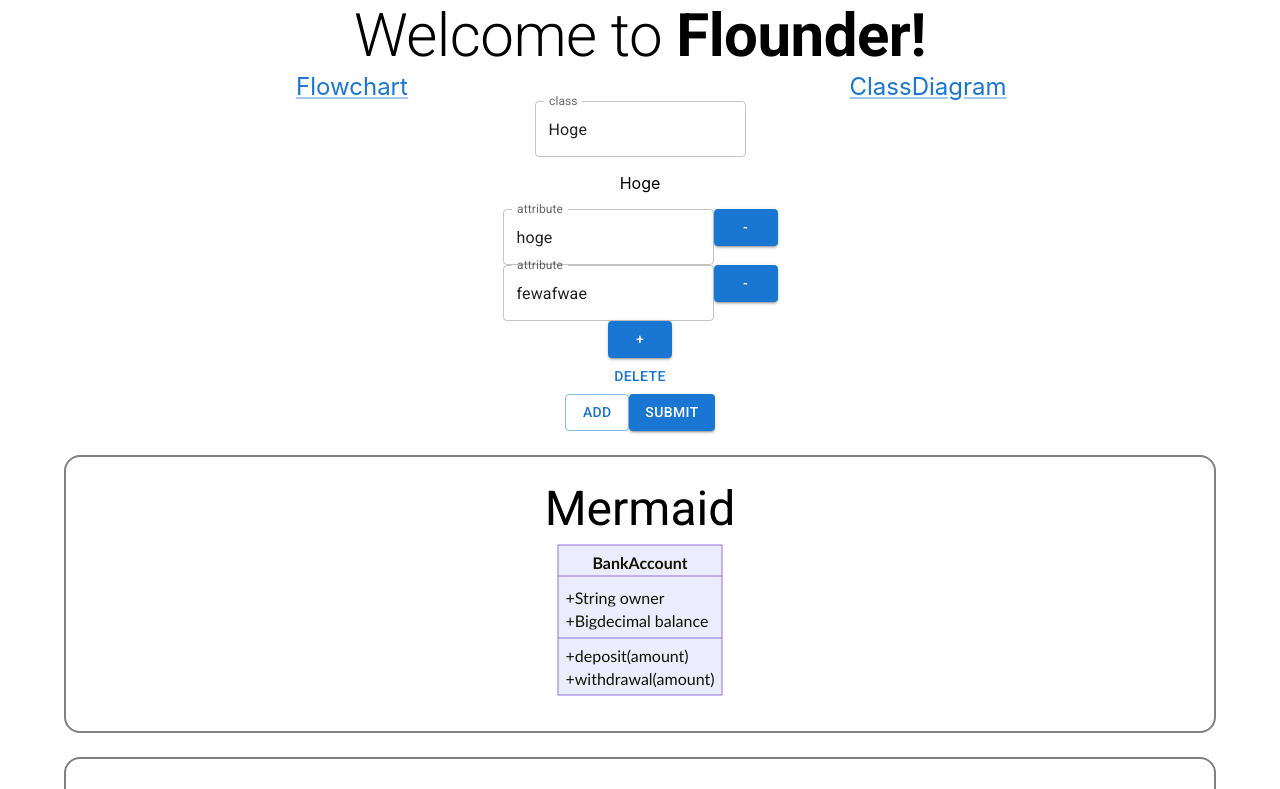
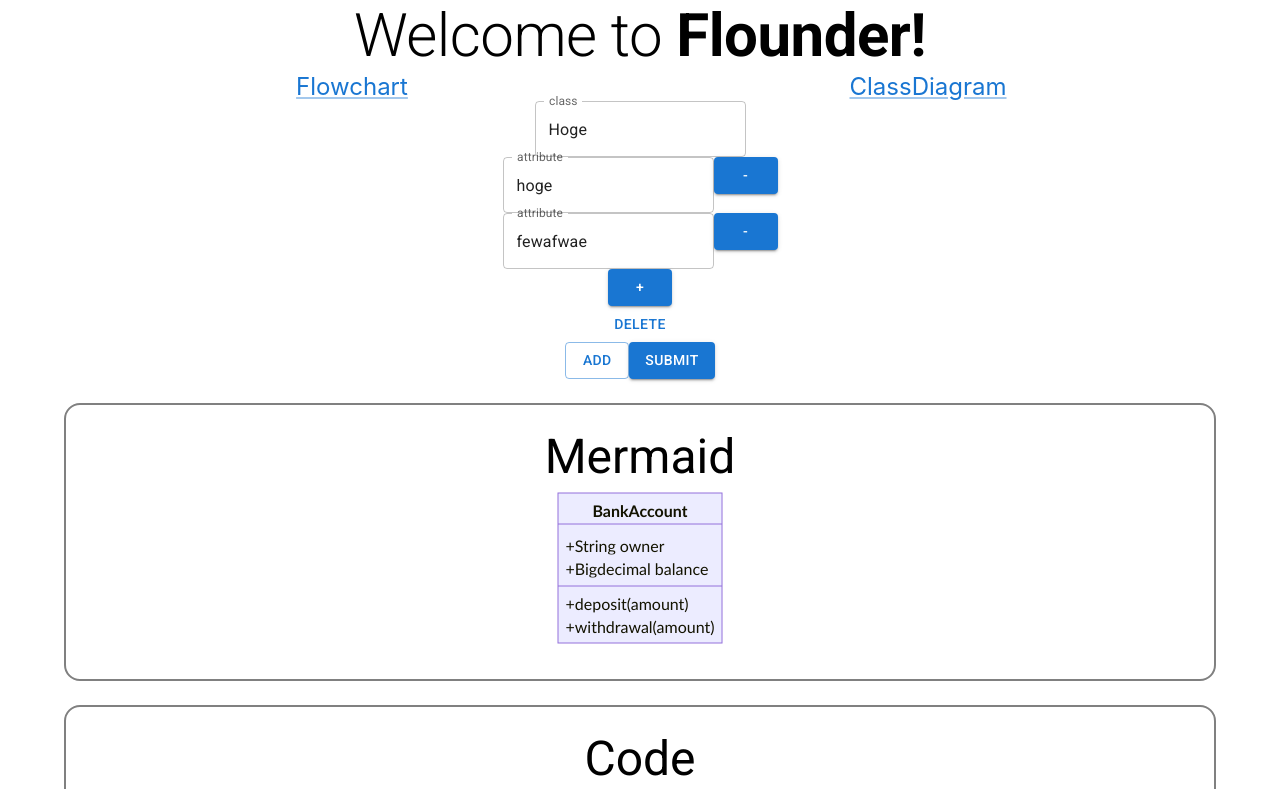
Before and after one commit to Watakumi/Flounder, a React (Vite) app: page /class in a window 1280 px wide. Shown: the top 789 px of the page. Built offline with nearby package versions, Linux system fonts and the light colour scheme.

Commit message:
Move Attributes to components

```diff
--- /dev/null
+++ b/src/components/ClassDiagram/components.tsx
@@ -0,0 +1,47 @@
+import { Button, TextField } from '@mui/material';
+import { Control, Controller, useFieldArray } from 'react-hook-form';
+import { FormValues } from './types';
+
+export const Attributes = ({
+  control,
+  index,
+}: {
+  control: Control<FormValues, Object>;
+  index: number;
+}) => {
+  const { fields, append, remove } = useFieldArray({
+    control,
+    name: `class.${index}.attributes`,
+  });
+
+  return (
+    <div>
+      {fields.map((field, fieldIndex) => {
+        return (
+          <div key={fieldIndex}>
+            <Controller
+              name={`class.${index}.attributes.${fieldIndex}.name`}
+              control={control}
+              defaultValue={field.name}
+              render={({ field }) => <TextField {...field} label="attribute" />}
+            />
+            <Button
+              type="button"
+              variant="contained"
+              onClick={() => remove(fieldIndex)}
+            >
+              -
+            </Button>
+          </div>
+        );
+      })}
+      <Button
+        type="submit"
+        variant="contained"
+        onClick={() => append({ name: 'hohoge' })}
+      >
+        +
+      </Button>
+    </div>
+  );
+};
--- a/src/components/ClassDiagram/index.tsx
+++ b/src/components/ClassDiagram/index.tsx
@@ -10,6 +10,8 @@ import {
   useForm,
   useWatch,
 } from 'react-hook-form';
+import { FormValues } from './types';
+import { Attributes } from './components';
 
 export const code = () => {
   return `
@@ -22,12 +24,6 @@ export const code = () => {
   `;
 };
 
-type FormValues = {
-  class: {
-    name: string;
-    attributes: { name: string }[];
-  }[];
-};
 export function ClassDiagram() {
   const mermaidElm = useRef<HTMLDivElement>(null);
   const outputs = code().split('\n');
@@ -135,48 +131,3 @@ const Display = ({
   });
   return <p>{data?.name}</p>;
 };
-
-const Attributes = ({
-  control,
-  index,
-}: {
-  control: Control<FormValues, Object>;
-  index: number;
-}) => {
-  const { fields, append, remove } = useFieldArray({
-    control,
-    name: `class.${index}.attributes`,
-  });
-
-  return (
-    <div>
-      <Display control={control} index={index} />
-      {fields.map((field, fieldIndex) => {
-        return (
-          <div key={fieldIndex}>
-            <Controller
-              name={`class.${index}.attributes.${fieldIndex}.name`}
-              control={control}
-              defaultValue={field.name}
-              render={({ field }) => <TextField {...field} label="attribute" />}
-            />
-            <Button
-              type="button"
-              variant="contained"
-              onClick={() => remove(fieldIndex)}
-            >
-              -
-            </Button>
-          </div>
-        );
-      })}
-      <Button
-        type="submit"
-        variant="contained"
-        onClick={() => append({ name: 'hohoge' })}
-      >
-        +
-      </Button>
-    </div>
-  );
-};
```
